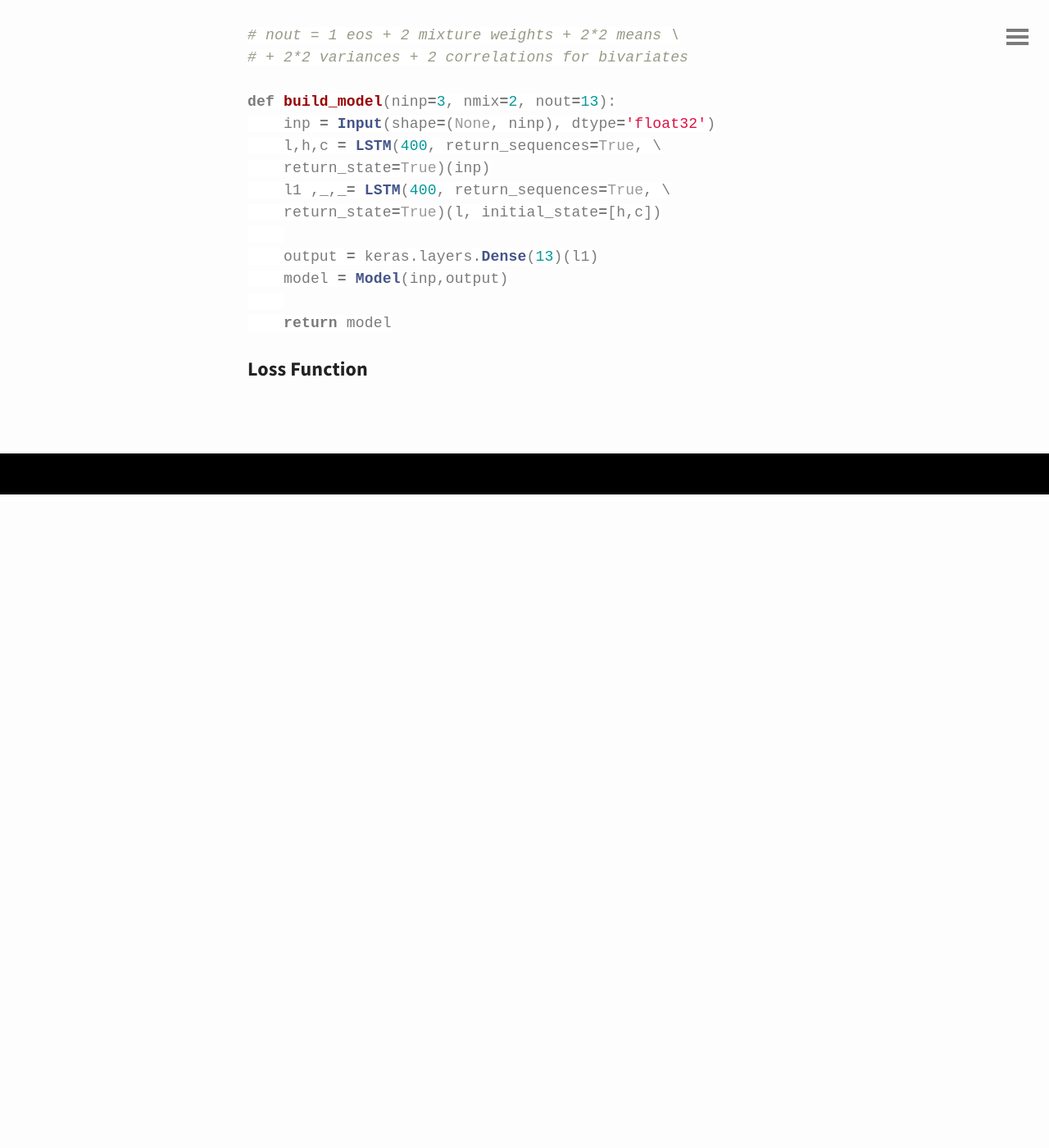
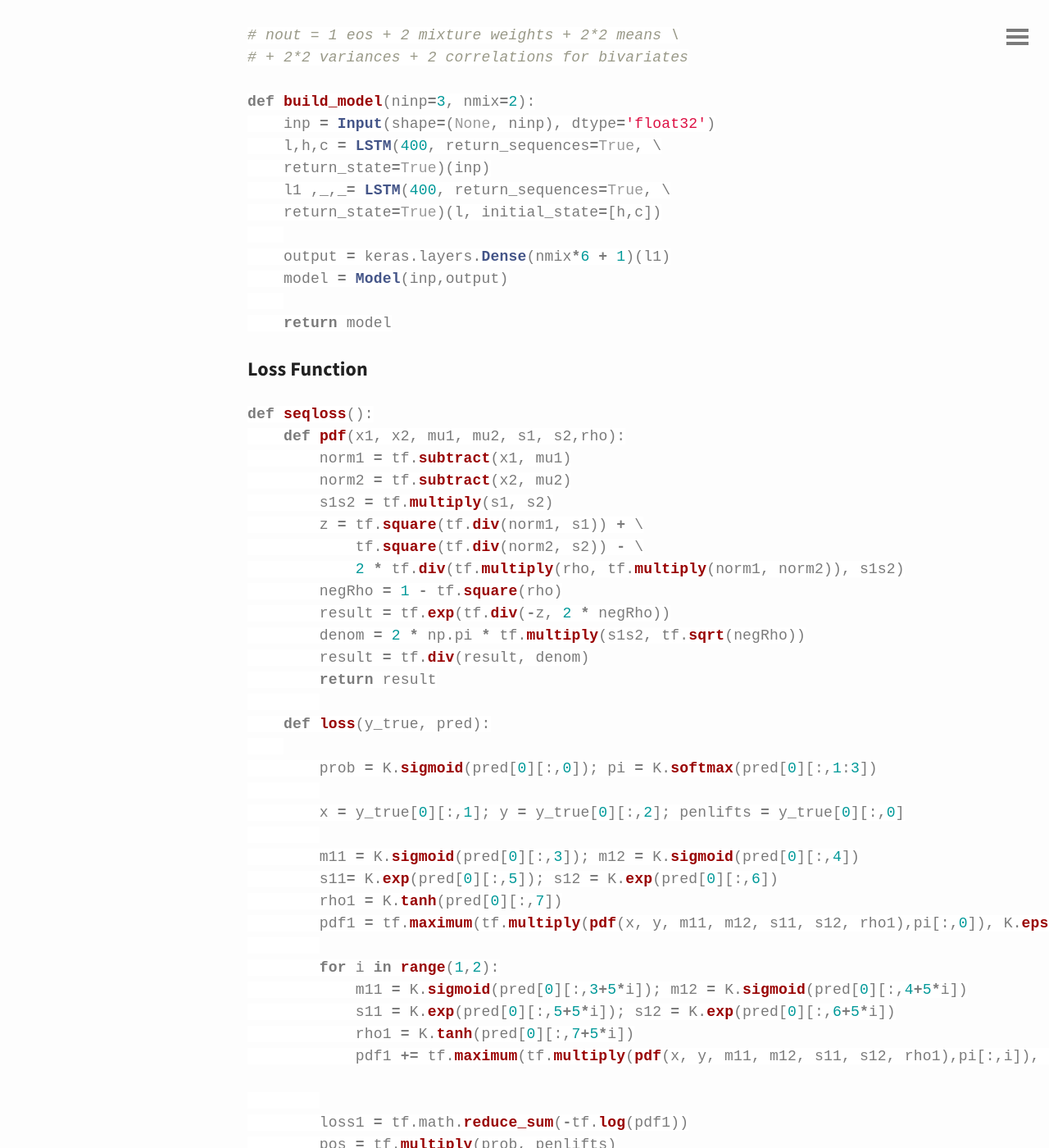
Before and after one commit to spraphul/blog, a Jekyll site: the page built from _posts/2020-01-25-Handwriting-Generation.md, in a window 1280 px wide and 1400 px high, scrolled down 4934 px. Shown: the whole window at 82% size. Built offline with Jekyll 4.4.1, drawn with Linux system fonts in a browser that asks for light colours; before the commit the page ends 5537 px from its top, so only the background shows below that; some of the changed text lies outside the part shown.

Commit message:
Update 2020-01-25-Handwriting-Generation.md

````diff
--- a/_posts/2020-01-25-Handwriting-Generation.md
+++ b/_posts/2020-01-25-Handwriting-Generation.md
@@ -75,14 +75,14 @@
 # nout = 1 eos + 2 mixture weights + 2*2 means \
 # + 2*2 variances + 2 correlations for bivariates
 
-def build_model(ninp=3, nmix=2, nout=13):
+def build_model(ninp=3, nmix=2):
     inp = Input(shape=(None, ninp), dtype='float32')
     l,h,c = LSTM(400, return_sequences=True, \
     return_state=True)(inp)
     l1 ,_,_= LSTM(400, return_sequences=True, \
     return_state=True)(l, initial_state=[h,c])
 
-    output = keras.layers.Dense(13)(l1)
+    output = keras.layers.Dense(nmix*6 + 1)(l1)
     model = Model(inp,output)
 
     return model
@@ -90,3 +90,55 @@
 
 
 #### Loss Function
+
+```python
+def seqloss():
+    def pdf(x1, x2, mu1, mu2, s1, s2,rho):
+        norm1 = tf.subtract(x1, mu1)
+        norm2 = tf.subtract(x2, mu2)
+        s1s2 = tf.multiply(s1, s2)
+        z = tf.square(tf.div(norm1, s1)) + \
+            tf.square(tf.div(norm2, s2)) - \
+            2 * tf.div(tf.multiply(rho, tf.multiply(norm1, norm2)), s1s2)
+        negRho = 1 - tf.square(rho)
+        result = tf.exp(tf.div(-z, 2 * negRho))
+        denom = 2 * np.pi * tf.multiply(s1s2, tf.sqrt(negRho))
+        result = tf.div(result, denom)
+        return result
+
+    def loss(y_true, pred):
+
+        prob = K.sigmoid(pred[0][:,0]); pi = K.softmax(pred[0][:,1:3])
+
+        x = y_true[0][:,1]; y = y_true[0][:,2]; penlifts = y_true[0][:,0]
+
+        m11 = K.sigmoid(pred[0][:,3]); m12 = K.sigmoid(pred[0][:,4])
+        s11= K.exp(pred[0][:,5]); s12 = K.exp(pred[0][:,6])
+        rho1 = K.tanh(pred[0][:,7])
+        pdf1 = tf.maximum(tf.multiply(pdf(x, y, m11, m12, s11, s12, rho1),pi[:,0]), K.epsilon())
+
+        for i in range(1,2):
+            m11 = K.sigmoid(pred[0][:,3+5*i]); m12 = K.sigmoid(pred[0][:,4+5*i])
+            s11 = K.exp(pred[0][:,5+5*i]); s12 = K.exp(pred[0][:,6+5*i])
+            rho1 = K.tanh(pred[0][:,7+5*i])
+            pdf1 += tf.maximum(tf.multiply(pdf(x, y, m11, m12, s11, s12, rho1),pi[:,i]), K.epsilon())
+
+
+        loss1 = tf.math.reduce_sum(-tf.log(pdf1))
+        pos = tf.multiply(prob, penlifts)
+        neg = tf.multiply(1-prob, 1-penlifts)
+        loss2 = tf.math.reduce_mean(-tf.log(pos+neg))
+        final_loss = loss1+loss2
+
+        return final_loss
+
+    return loss
+```
+
+I trained the model for 2 epochs on a small dataset of strokes stochastically because the lengths of strokes were varying. The results I got looks like the one shown below:
+
+![sdjk](https://1.bp.blogspot.com/-cMyEoTD3eRc/Xi60ck0k5HI/AAAAAAAAQjE/ziQZUDb8_cQUuSPB67rZJl5fiOPUZ8y_QCLcBGAsYHQ/s1600/unconditional2.png)
+
+I suppose if you increase the number of mixtures and dataset and epochs collectively or individually, you will get better results. I hope the blog was an enjoyable read and please reach out to me if you have any doubts or suggestions.
+
+**Keep Learning, Keep Sharing**
````
